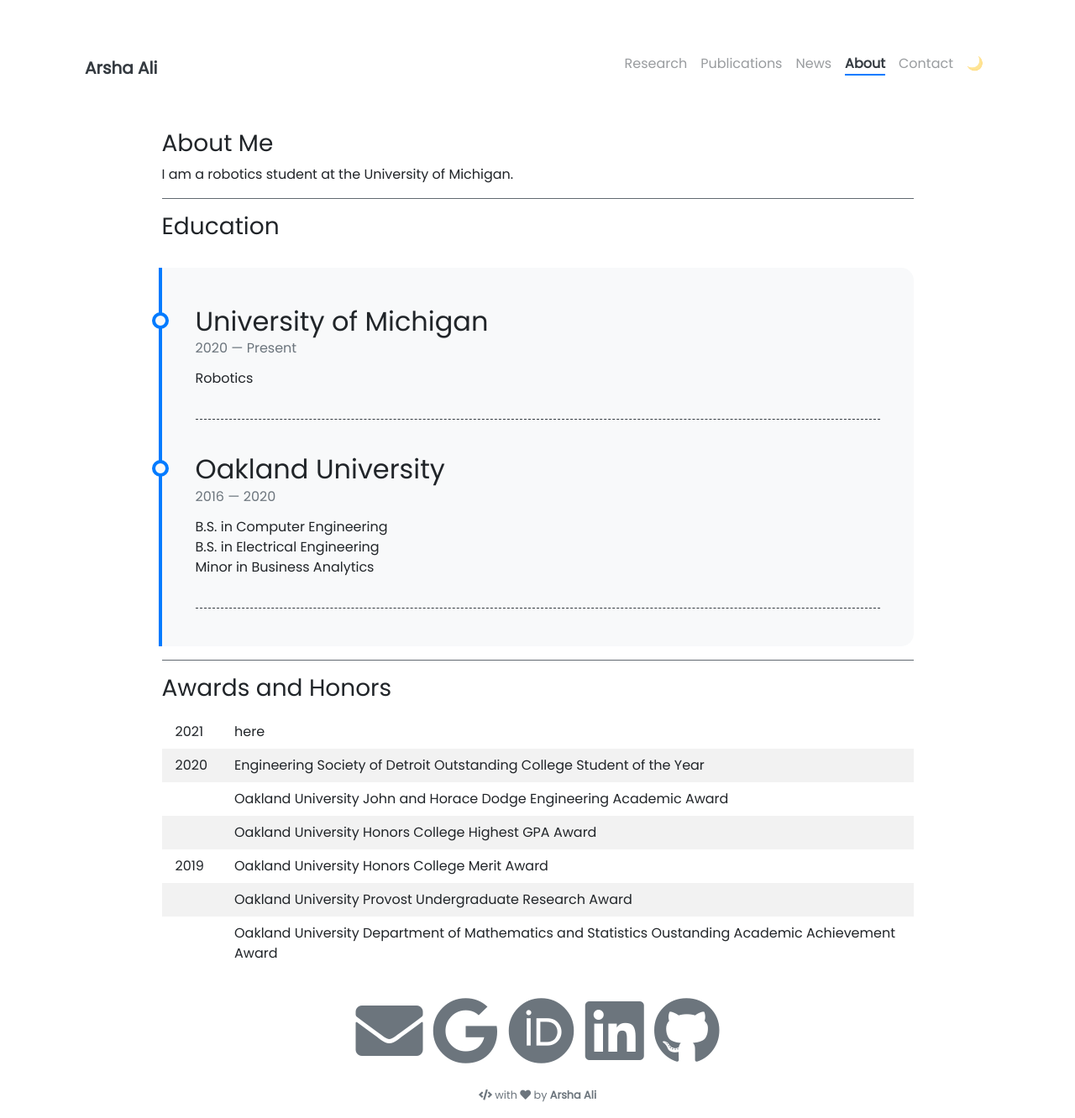
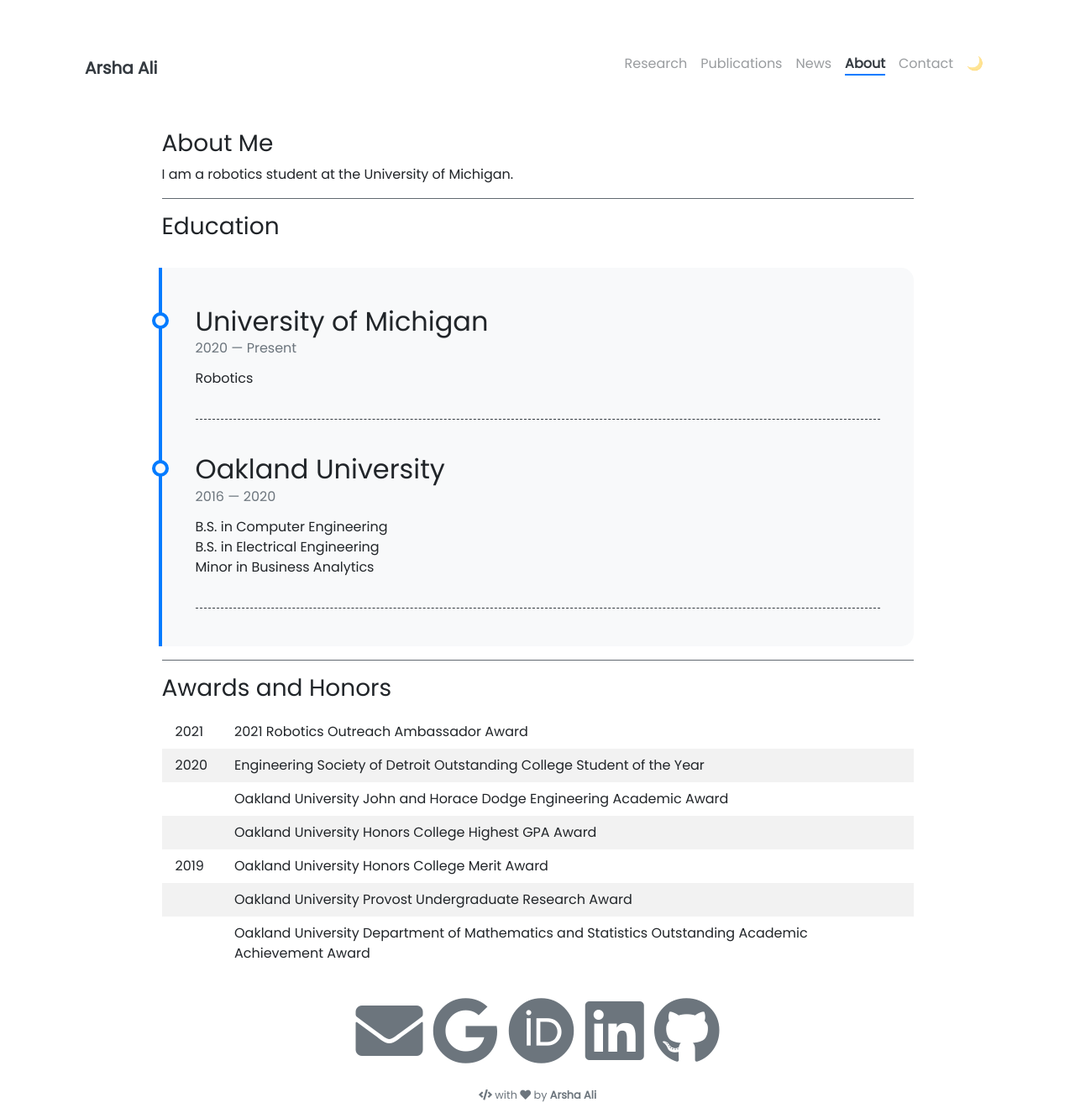
Before and after one commit to arshaali/arshaali.github.io, a Jekyll site: the page built from pages/about.md, in a window 1280 px wide and 1332 px high. Shown: the whole window at 84% size. Built offline with Jekyll 4.4.1, drawn with Linux system fonts in a browser that asks for light colours; nearby versions of some CDN libraries.

Commit message:
Update about.md

```diff
--- a/pages/about.md
+++ b/pages/about.md
@@ -39,10 +39,10 @@ td, th {
 }
 </style>
 
-2021       | here
+2021       | 2021 Robotics Outreach Ambassador Award
 2020       | Engineering Society of Detroit Outstanding College Student of the Year
            | Oakland University John and Horace Dodge Engineering Academic Award
            | Oakland University Honors College Highest GPA Award
 2019       | Oakland University Honors College Merit Award
            | Oakland University Provost Undergraduate Research Award
-           | Oakland University Department of Mathematics and Statistics Oustanding Academic Achievement Award
+           | Oakland University Department of Mathematics and Statistics Outstanding Academic Achievement Award
```
